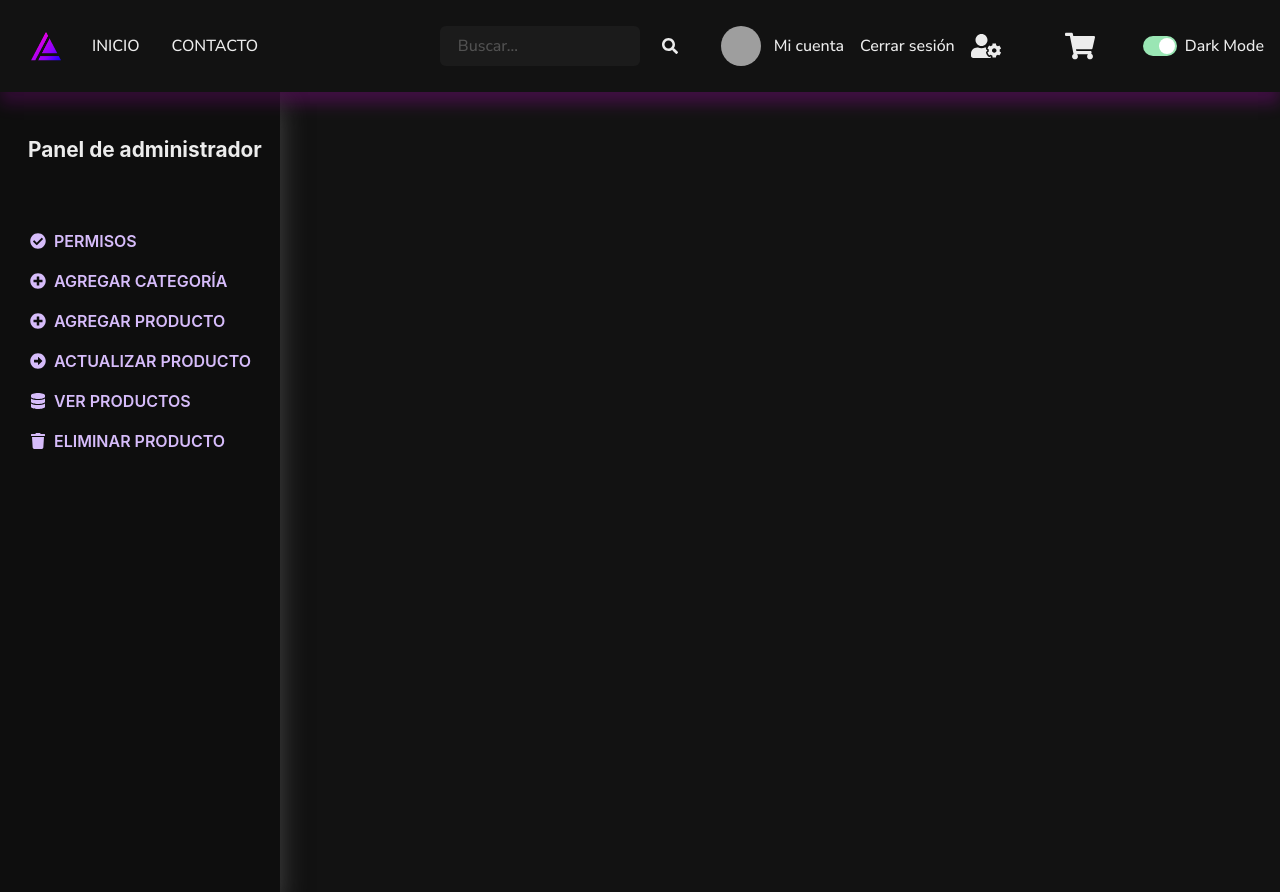
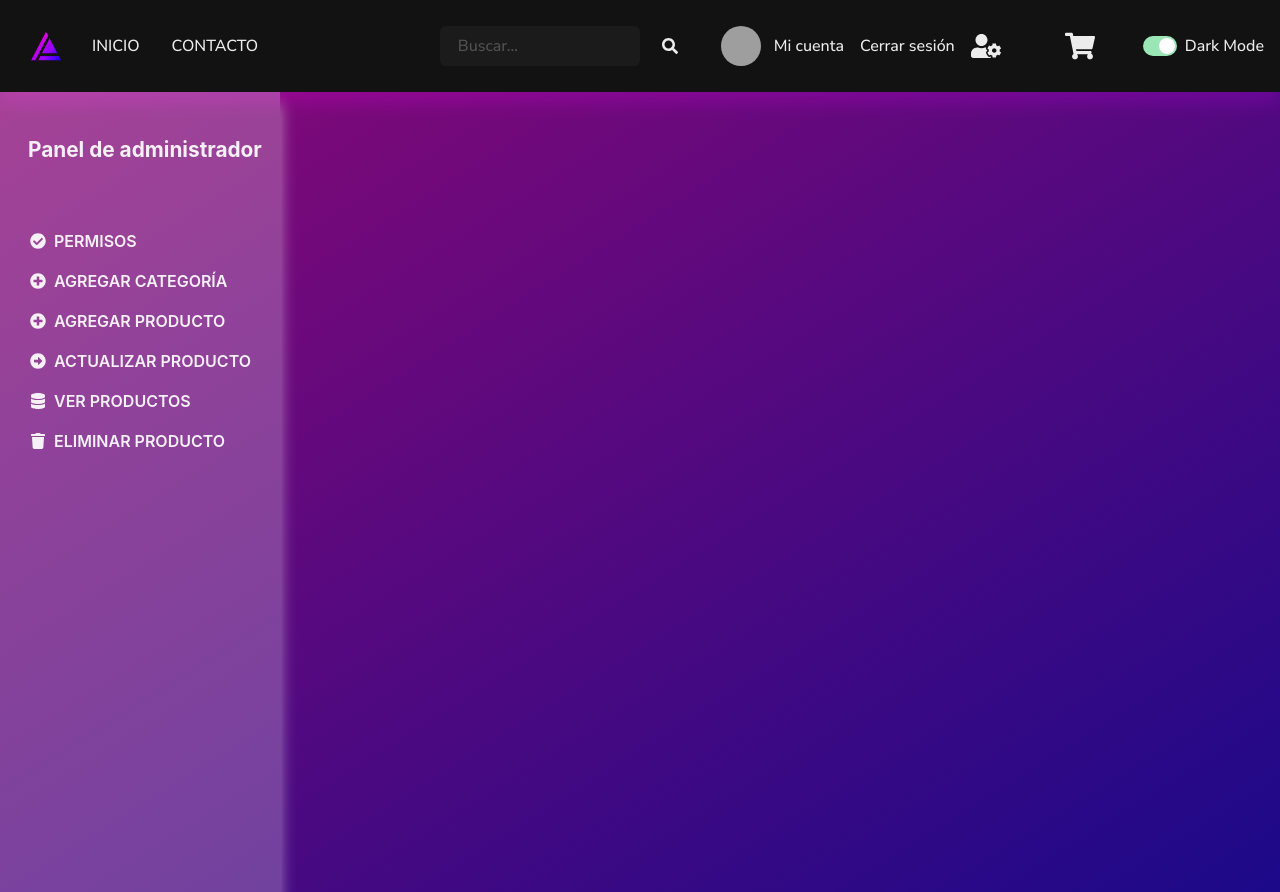
Before and after one commit to patrigarcia/e-commerce_frontend, a React (Vite) app: page /admin in a window 1280 px wide. Built offline with nearby package versions, Linux system fonts and the light colour scheme; sample sign-in values are in the browser's storage; grey boxes are pictures that could not be loaded.

Commit message:
Fixed errors Admin

```diff
--- a/package.json
+++ b/package.json
@@ -19,6 +19,7 @@
     "react": "^18.2.0",
     "react-dom": "^18.2.0",
     "react-icons": "^4.10.1",
+    "react-paginate": "^8.2.0",
     "react-router-dom": "^6.15.0"
   },
   "devDependencies": {
--- a/src/components/Admin/AddCategory/AddCategory.jsx
+++ b/src/components/Admin/AddCategory/AddCategory.jsx
@@ -17,7 +17,7 @@
     };
 
     return (
-        <Box p={3}>
+        <Box className="category_box">
             <FormControl>
                 <FormLabel>Nueva categoría</FormLabel>
                 <Input type="text" placeholder="Ingrese el nombre de la nueva categoría" onChange={(e) => setNewCategoryName(e.target.value)} />
--- a/src/components/Admin/AdminPage/Admin.jsx
+++ b/src/components/Admin/AdminPage/Admin.jsx
@@ -29,7 +29,7 @@
                         onDeleteProductClick={() => handleComponentClick("deleteProduct")}
                     />
                 </Box>
-                <Box ml={12}>
+                <Box className="main">
                     {activeComponent === "adminRole" && <AdminRole />}
                     {activeComponent === "addCategory" && <AddCategory />}
                     {activeComponent === "addProduct" && <AddProduct />}
--- a/src/components/Admin/AdminPage/Admin.scss
+++ b/src/components/Admin/AdminPage/Admin.scss
@@ -1,4 +1,17 @@
+$color1: rgba(255, 0, 218, 0.5);
+$color2: rgba(37, 0, 255, 0.5);
+
+.background-gradient {
+    background: linear-gradient(to bottom right, $color1, $color2);
+}
+
+
+
 .page{
     max-width: 100% !important;
     overflow-x: hidden !important;
+
+
+        background: linear-gradient(to bottom right, $color1, $color2);
+
 }
--- a/src/components/Admin/AdminPanel/AdminPanel.jsx
+++ b/src/components/Admin/AdminPanel/AdminPanel.jsx
@@ -11,33 +11,33 @@
                         <Text className="panel_title">Panel de administrador</Text>
                         <UnorderedList className="lista">
                             <ListItem>
-                                <Button leftIcon={<FaCheckCircle />} className="link_panel" variant="ghost" colorScheme="purple" onClick={() => onAdminRoleClick()}>
+                                <Button leftIcon={<FaCheckCircle />} className="link_panel" variant="ghost" onClick={() => onAdminRoleClick()}>
                                     PERMISOS
                                 </Button>
                             </ListItem>
 
                             <ListItem>
-                                <Button leftIcon={<FaPlusCircle />} variant="ghost" colorScheme="purple" onClick={() => onAddCategoryClick()}>
+                                <Button leftIcon={<FaPlusCircle />} variant="ghost" onClick={() => onAddCategoryClick()}>
                                     AGREGAR CATEGORÍA
                                 </Button>
                             </ListItem>
                             <ListItem>
-                                <Button leftIcon={<FaPlusCircle />} variant="ghost" colorScheme="purple" onClick={() => onAddProductClick()}>
+                                <Button leftIcon={<FaPlusCircle />} variant="ghost" onClick={() => onAddProductClick()}>
                                     AGREGAR PRODUCTO
                                 </Button>
                             </ListItem>
                             <ListItem>
-                                <Button leftIcon={<FaArrowAltCircleRight />} variant="ghost" colorScheme="purple" onClick={() => onUpdateProductClick()}>
+                                <Button leftIcon={<FaArrowAltCircleRight />} variant="ghost" onClick={() => onUpdateProductClick()}>
                                     ACTUALIZAR PRODUCTO
                                 </Button>
                             </ListItem>
                             <ListItem>
-                                <Button leftIcon={<FaDatabase />} variant="ghost" colorScheme="purple" onClick={() => onGetProductsClick()}>
+                                <Button leftIcon={<FaDatabase />} variant="ghost" onClick={() => onGetProductsClick()}>
                                     VER PRODUCTOS
                                 </Button>
                             </ListItem>
                             <ListItem>
-                                <Button leftIcon={<FaTrash />} variant="ghost" colorScheme="purple" onClick={() => onDeleteProductClick()}>
+                                <Button leftIcon={<FaTrash />} variant="ghost" onClick={() => onDeleteProductClick()}>
                                     ELIMINAR PRODUCTO
                                 </Button>
                             </ListItem>
--- a/src/components/Admin/AdminPanel/AdminPanel.scss
+++ b/src/components/Admin/AdminPanel/AdminPanel.scss
@@ -1,8 +1,7 @@
 .aside{
     position: relative;
-    //z-index: -1;
-    background-color: rgba(0, 0, 0, 0.231);
-    box-shadow: 0px 12px 25px rgba(124, 124, 124, 0.5);
+    background-color: rgba(255, 255, 255, 0.231);
+    box-shadow: 0px 12px 15px rgba(255, 255, 255, 0.5);
     width: 35vh;
     height: 100vh;
     justify-content: space-between;
--- a/src/components/Admin/AdminRole/AdminRole.jsx
+++ b/src/components/Admin/AdminRole/AdminRole.jsx
@@ -30,12 +30,12 @@
 
     return (
         <>
-            <Flex direction="column" justifyContent="space-between">
+            <Flex className="role_page" direction="column">
                 <Text className="titulo">Cambiar el rol del usuario</Text>
 
-                <Card w="50%">
+                <Card w="50%" ml={10}>
                     <Grid templateColumns="1fr 1fr" gap={5}>
-                        <Box className="tabla" m={10}>
+                        <Box className="tabla">
                             <TableContainer pr={10}>
                                 <Table variant="simple">
                                     <Thead>
--- a/src/components/Admin/AdminRole/AdminRole.scss
+++ b/src/components/Admin/AdminRole/AdminRole.scss
@@ -1,12 +1,21 @@
-.titulo{
+
+.role_page{
+    margin-top: 5%;
+
+
+    .titulo{
     font-weight: 500;
-    font-size: 1.4em;
+    font-size: 1.3em;
     padding: 4%;
-}
+    }
 
-.tabla{
-    max-height: 55%;
-    padding: 4%;
+    .tabla{
+        width: 100%;
+        max-height: 100%;
+        padding: 4%;
+        margin-left: 4%;
+
+    }
 
 
 }
```
Also changed, not shown: 1 other file (tests, documents, lock files or other folders).
